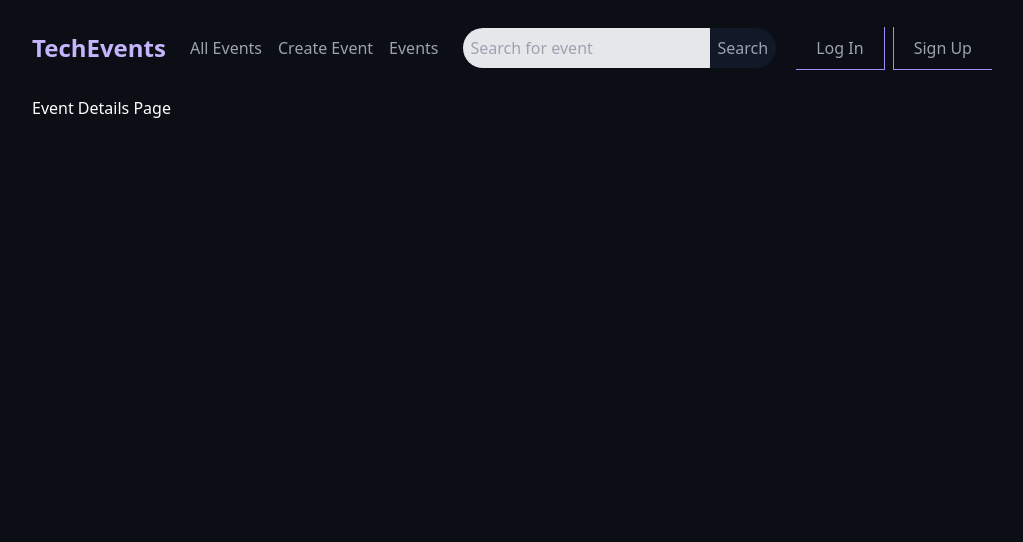
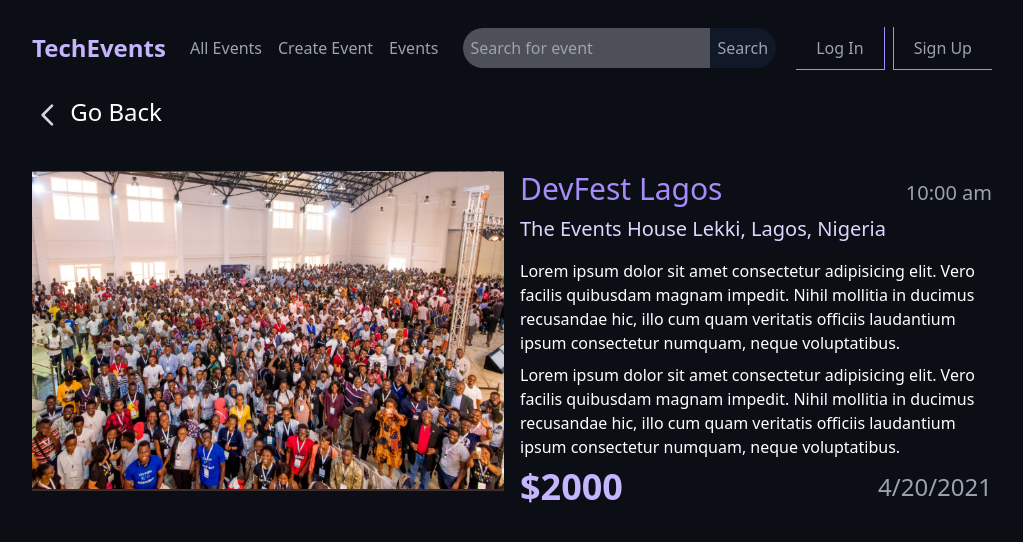
Before and after one commit to Mustycodes/tech-events-app, a React (Create React App) app: page /events/1 in a window 1280 px wide. Shown: the top 542 px of the page, without its empty margins (128-1151 px from the left). Built offline with nearby package versions, Linux system fonts and the light colour scheme; the HTML template or start-up script is replaced by a standard one.

Commit message:
display details in event details page

```diff
--- a/package.json
+++ b/package.json
@@ -13,6 +13,7 @@
     "@types/react-dom": "^17.0.3",
     "react": "^17.0.2",
     "react-dom": "^17.0.2",
+    "react-icons": "^4.2.0",
     "react-router-dom": "^5.2.0",
     "react-scripts": "4.0.3",
     "react-toastify": "^7.0.3",
--- a/src/components/Header.tsx
+++ b/src/components/Header.tsx
@@ -24,7 +24,7 @@ const Header = () => {
       </nav>
       <form>
         <input
-          className="p-2 bg-gray-200 outline-none rounded-l-full"
+          className="p-2 bg-gray-200 bg-opacity-30 text-gray-100 outline-none rounded-l-full"
           type="search"
           name="search-event"
           id="search-event"
--- a/src/components/events/EventList.tsx
+++ b/src/components/events/EventList.tsx
@@ -7,7 +7,7 @@ const EventList = () => {
   useEffect(() => {
     setTimeout(() => {
       setEvents(eventData);
-    }, 2000);
+    }, 500);
   })
   if (!events.length) {
     return <h2 className="text-white">Loading...</h2>
--- a/src/components/events/EventThumbnail.tsx
+++ b/src/components/events/EventThumbnail.tsx
@@ -43,7 +43,7 @@ const EventThumbnail = ({ event }: any) => {
 
   return (
     <Link to={`/events/${event.id}`} className="bg-gray-800 bg-opacity-80 rounded-lg overflow-hidden">
-      <div >
+      <article>
         <img src={event.imageUrl} className="h-44 w-full object-cover" alt="" />
         <div className="px-5 py-3 text-gray-400">
           <h2 className="text-2xl font-semibold text-white">{event.name}</h2>
@@ -60,7 +60,7 @@ const EventThumbnail = ({ event }: any) => {
           )}
           {event.onlineUrl && <p>Online Url: {event.onlineUrl}</p>}
         </div>
-      </div>
+      </article>
     </Link>
   );
 };
--- a/src/pages/eventDetailsPage.tsx
+++ b/src/pages/eventDetailsPage.tsx
@@ -1,10 +1,87 @@
+import { useParams, Link } from "react-router-dom";
+import { eventData } from "../mockData";
+import { GrPrevious } from "react-icons/gr";
+const EventDetailsPage = () => {
+  const { id } = useParams<{ id: string }>();
+  const singleEvent = eventData.find((event) => event.id === Number(id));
+  if (singleEvent === undefined) {
+    throw new TypeError("The value was promised to be there");
+  }
 
-const EventDetailsPage = () => {
   return (
     <div>
-      <h1>Event Details Page</h1>
+      <Link to="/events" className="text-2xl mb-4 inline-block hover:text-gray-400">
+        <svg
+          className="w-8 h-8 inline text-gray-300"
+          fill="none"
+          stroke="currentColor"
+          viewBox="0 0 24 24"
+          xmlns="http://www.w3.org/2000/svg"
+        >
+          <path
+            strokeLinecap="round"
+            strokeLinejoin="round"
+            strokeWidth="2"
+            d="M15 19l-7-7 7-7"
+          ></path>
+        </svg>{" "}
+        Go Back
+      </Link>
+      <div className="grid grid-cols-2 gap-4 mt-6">
+        <div>
+          <img
+            className="h-80 w-full object-cover"
+            src={singleEvent.imageUrl}
+            alt=""
+          />
+        </div>
+        <div>
+          <header>
+            <div className="flex justify-between items-center text-xl text-gray-400">
+              <h1 className="text-3xl mb-2 text-purple-400">
+                {singleEvent.name}
+              </h1>
+              <h5>{singleEvent.time}</h5>
+            </div>
+            {singleEvent.location ? (
+              <h4 className="mb-4 text-purple-200 text-xl">
+                {singleEvent.location.address}, {singleEvent.location.city},{" "}
+                {singleEvent.location.country}
+              </h4>
+            ) : (
+              <h4 className="mb-4 text-purple-200 text-xl">
+                Online:{" "}
+                <a
+                  className="underline hover:text-purple-400"
+                  href={singleEvent.onlineUrl}
+                >
+                  {singleEvent.onlineUrl}
+                </a>
+              </h4>
+            )}
+          </header>
+          <p className="mb-2">
+            Lorem ipsum dolor sit amet consectetur adipisicing elit. Vero
+            facilis quibusdam magnam impedit. Nihil mollitia in ducimus
+            recusandae hic, illo cum quam veritatis officiis laudantium ipsum
+            consectetur numquam, neque voluptatibus.
+          </p>
+          <p className="mb-2">
+            Lorem ipsum dolor sit amet consectetur adipisicing elit. Vero
+            facilis quibusdam magnam impedit. Nihil mollitia in ducimus
+            recusandae hic, illo cum quam veritatis officiis laudantium ipsum
+            consectetur numquam, neque voluptatibus.
+          </p>
+          <div className="flex justify-between items-center">
+            <p className="text-4xl font-semibold text-purple-300">
+              &#36;{singleEvent.price}
+            </p>
+            <p className="text-2xl text-gray-400">{singleEvent.date.toLocaleDateString()}</p>
+          </div>
+        </div>
+      </div>
     </div>
-  )
-}
+  );
+};
 
-export default EventDetailsPage
+export default EventDetailsPage;
--- a/src/pages/eventsPage.tsx
+++ b/src/pages/eventsPage.tsx
@@ -3,7 +3,8 @@ import EventList from "../components/events/EventList"
 const EventsPage = () => {
   return (
     <div>
-      <h1 className="text-white text-4xl pb-4 mb-8 border-b">Upcoming Tech Events</h1>
+      <h1 className="text-white text-4xl mb-6">Upcoming Tech Events</h1>
+      <hr className="mb-8" />
       <EventList />
     </div>
   )
--- a/src/shared/types/types.tsx
+++ b/src/shared/types/types.tsx
@@ -6,12 +6,13 @@ export interface Event {
   date: Date;
   time: string;
   price: number;
-  // imageUrl: string;
+  imageUrl:any;
   location?: {
       address: string;
       city: string;
       country: string;
   };
+  onlineUrl?: any;
 }
 export interface NavItemProps {
   to:string;
```
Also changed, not shown: 1 other file (tests, documents, lock files or other folders).
